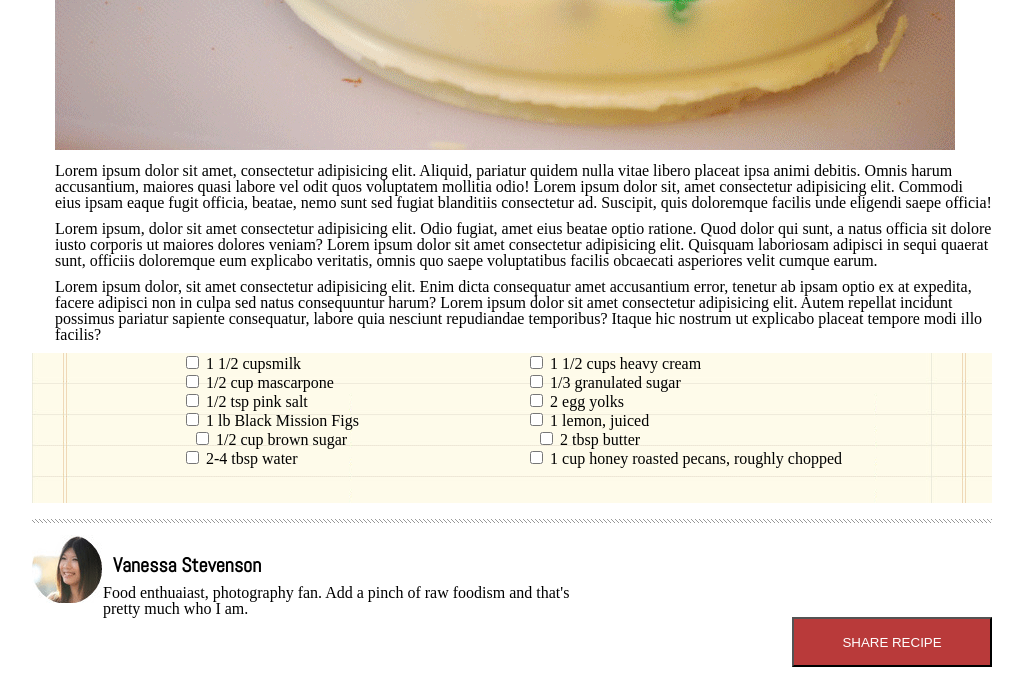
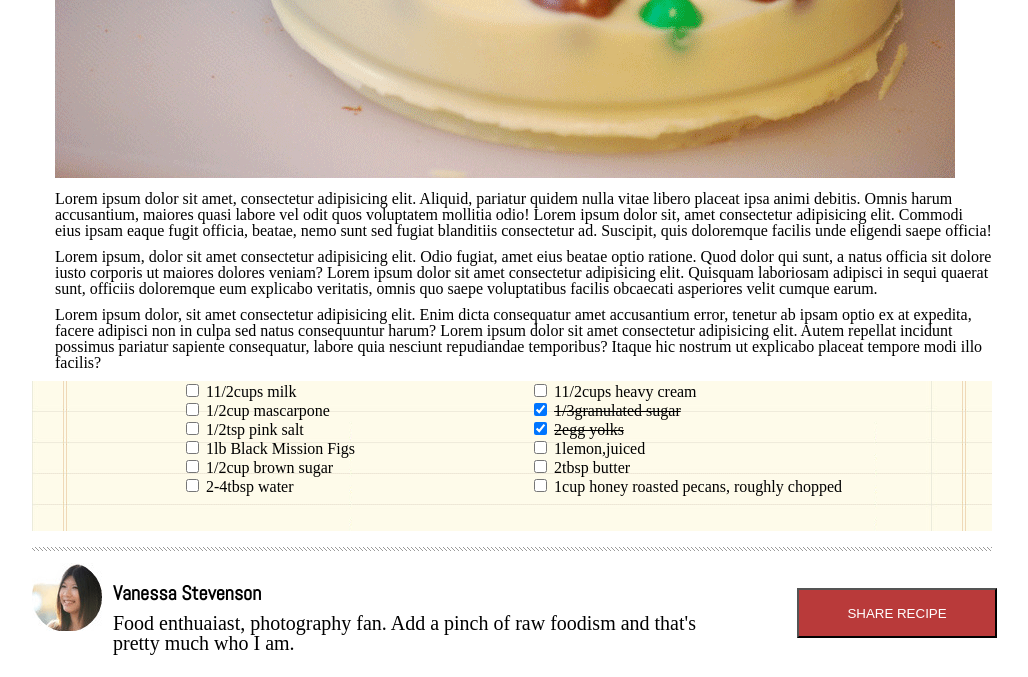
Before and after one commit to samahhamed227/chocolate-pizza, a plain HTML site: page index.html in a window 1280 px wide. Shown: the part 683-1360 px from the top of the page, without its empty margins (128-1156 px from the left). Drawn offline with nearby package versions, Linux system fonts and the light colour scheme.

Commit message:
neweditbysamah

```diff
--- a/index.html
+++ b/index.html
@@ -46,9 +46,12 @@
     </header>
     <main>
         <!-- <img src="hr-img.png" alt="hr-img"> -->
+        <br>
         <div id="one">
             <h2>Chocolate Pizza</h2>
-            <h3>POSTED ON 15 DEC / DESSERTS <label><img src="print-icon.png" alt="PRINT"> PRINT</label></h3>
+            <h3>POSTED ON 15 DEC / DESSERTS
+                <label> <img src="print-icon.png" alt="PRINT" > PRINT</label>             </h3>
+
             <!-- <label><img src="print-icon.png" alt="PRINT"> PRINT</label> -->
         </div>
         <div id="two">
@@ -62,31 +65,33 @@
         <div id="three">
             <ul id="ul1">
                 <li><input type="checkbox" id="cupmilk">
-                    <label for="cupmilk">1 1/2 cupsmilk</label></li>
+                    <label for="cupmilk">11/2cups milk</label></li>
                 <li><input type="checkbox" id="mascarpone">
-                    <label for="mascarpone">1/2 cup mascarpone</label></li>
+                    <label for="mascarpone">1/2cup mascarpone</label></li>
                 <li><input type="checkbox" id="salt">
-                    <label for="salt">1/2 tsp pink salt</label></li>
+                    <label for="salt">1/2tsp pink salt</label></li>
                 <li><input type="checkbox" id="figs">
-                    <label for="figs">1 lb Black Mission Figs</label></li>
-            <li> <input type="checkbox" id="brown">
-                    <label for="brown">1/2 cup brown sugar</label></li>
-                <li> <input type="checkbox" id="water">
-                    <label for="water">2-4 tbsp water</label></li>
+                    <label for="figs">1lb Black Mission Figs</label></li>
+                    <li> <input type="checkbox" id="brown">
+                        <label for="brown">1/2cup brown sugar</label></li>
+                <li><input type="checkbox" id="water">
+                    <label for="water">2-4tbsp water</label></li>
             </ul>
             <ul id="ul2">
                 <li><input type="checkbox" id="cream">
-                    <label for="cream">1 1/2 cups heavy cream</label></li>
-                <li><input type="checkbox" id="sugar">
-                    <label for="sugar">1/3 granulated sugar</label></li>
-                <li><input type="checkbox" id="egg">
-                    <label for="egg">2 egg yolks</label></li>
+                    <label for="cream">11/2cups heavy cream</label></li>
+                <li><input type="checkbox" id="sugar" checked>
+                    <label for="sugar" style=" -webkit-text-decoration-line:line-through;
+                        text-decoration-line:line-through;">1/3granulated sugar</label></li>
+                <li><input type="checkbox" id="egg" checked>
+                    <label for="egg" style=" -webkit-text-decoration-line:line-through;
+                    text-decoration-line:line-through;" >2egg yolks</label></li>
                 <li><input type="checkbox" id="lemon">
-                    <label for="lemon">1 lemon, juiced</label></li>
+                    <label for="lemon">1lemon,juiced</label></li>
             <li> <input type="checkbox" id="butter">
-                    <label for="butter">2 tbsp butter</label></li>
+                    <label for="butter">2tbsp butter</label></li>
                 <li> <input type="checkbox" id="honey">
-                    <label for="honey">1 cup honey roasted pecans, roughly chopped</label></li>
+                    <label for="honey">1cup honey roasted pecans, roughly chopped</label></li>
             </ul>
         </div>
 
@@ -94,14 +99,14 @@
 <br>
         <div id="four">
             <br>
-            <img src="van-pic.png" alt="van pic" id="img2">
-            <h4 > Vanessa Stevenson</h4>
+           <img src="van-pic.png" alt="van pic" id="img2">
+ <h4 >Vanessa Stevenson</h4>
         <pre>
 Food enthuaiast, photography fan. Add a pinch of raw foodism and that's
 pretty much who I am.</pre>
-
+<div class="bt">
 <button type="button">SHARE RECIPE</button>
-
+</div>
 
         </div>
 
--- a/style.css
+++ b/style.css
@@ -11,6 +11,7 @@ header {
 
 }
 
+
 header div{
     display: inline-block;
 }
@@ -21,7 +22,7 @@ header div{
 header h1 {
     margin-bottom: 59px;
     position:absolute;
-    left:255px;
+    left:325px;
     font-family: 'Yellowtail', cursive;
     font-size: 37px;
     width: fit-content;
@@ -54,7 +55,7 @@ header nav ul li{
     margin-top: -20px;
 }
 
-li:nth-last-child(2) {
+header nav ul li:nth-last-child(2) {
     padding-left: 10px;
 
 }
@@ -88,8 +89,11 @@ main{
    margin-top: 5px;
 }
 
+
 #one h3 label{
     float: right;
+    padding-left: 638px;
+    padding-bottom:15px ;
     color: gray;
 }
 
@@ -130,8 +134,12 @@ font-size: 20px;
 
     text-align: left;
     padding-top: 10px;
+    padding-left: 10px;
 display: inline-block;
 margin-right: 265px;
+font-size: 20px;
+
+
 }
   button{
 float: right;
@@ -143,10 +151,13 @@ color: white;
 cursor: pointer;
 
 
+}
+
+div.bt{
+margin-top: -65px;
+margin-right: -5px;
 
 }
-
-
 #ul1 {
     float: left;
     margin-left: 150px;
@@ -161,12 +172,13 @@ cursor: pointer;
 	text-align:center;
 	border-bottom: 2px solid #CEC5BA;
 	line-height:0.1em;
-margin-top: 50px;
+margin-top: 90px;
 }
 .footer_bottom img {
 	position:absolute;
     left:50%;
     margin-left:-10px;
+
 }
 
 footer{
```
